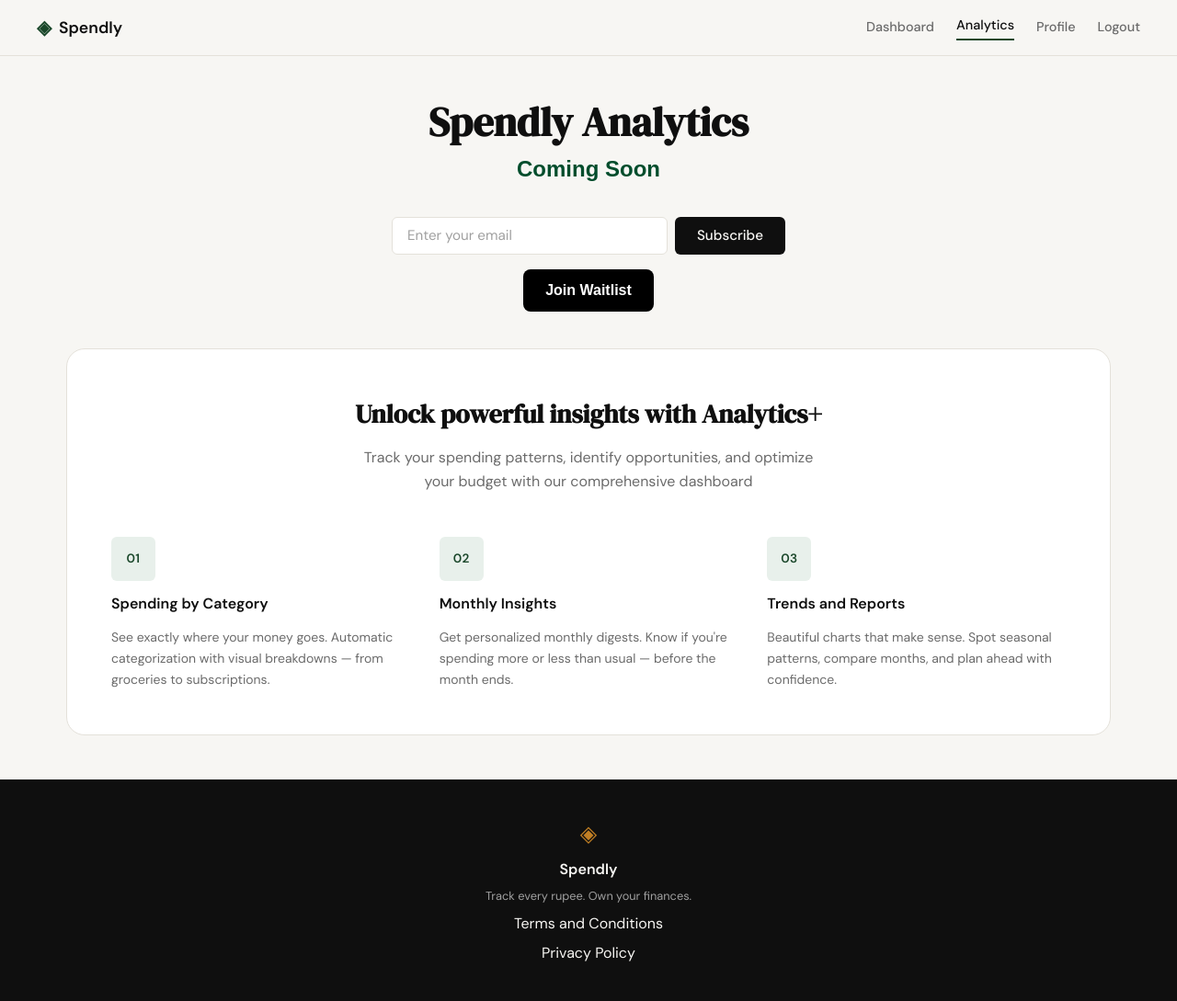
After one commit to rpati99/spendly, a Flask app: page /analytics in a window 1280 px wide. The commit adds this page. Shown: the whole page at 92% size. Run offline with Flask 3, Linux system fonts and the light colour scheme; the visitor is signed in with stand-in values (Sample User, id 1).

Commit message:
feat: add Analytics Coming Soon page with navbar and protected route
- Create analytics.html Coming Soon page with email signup and feature card
  matching the Figma "Coming Soon" wireframe design
- Add Analytics nav item in base.html (visible only to logged-in users)
  with active underline state via request.endpoint checks
- Add /analytics Flask route in app.py protected by login check
- Fix seed_db FK constraint bug: use last_insert_rowid() instead of
  hardcoded user_id=1
- Add analytics page CSS and .nav-link-active style

Co-Authored-By: Claude Opus 4.7 <noreply@anthropic.com>

```diff
--- a/app.py
+++ b/app.py
@@ -256,6 +256,15 @@ def delete_expense(id):
     return "Delete expense — coming in Step 9"
 
 
+@app.route("/analytics")
+def analytics():
+    if "user_id" not in session:
+        flash("Please log in to access Analytics.", "error")
+        return redirect(url_for("login"))
+
+    return render_template("analytics.html")
+
+
 with app.app_context():
     init_db()
     seed_db()
--- a/database/db.py
+++ b/database/db.py
@@ -147,6 +147,8 @@ def seed_db():
         "INSERT INTO users (name, email, password_hash) VALUES (?, ?, ?)",
         ("Demo User", "demo@spendly.com", pw_hash),
     )
+    cur = db.execute("SELECT last_insert_rowid()")
+    demo_user_id = cur.fetchone()[0]
 
     expenses = [
         ("Food", 12.50, "2026-05-02", "Grocery run"),
@@ -161,6 +163,6 @@ def seed_db():
     for cat, amt, dt, desc in expenses:
         db.execute(
             "INSERT INTO expenses (user_id, amount, category, date, description) VALUES (?, ?, ?, ?, ?)",
-            (1, amt, cat, dt, desc),
+            (demo_user_id, amt, cat, dt, desc),
         )
     db.commit()
--- a/static/css/style.css
+++ b/static/css/style.css
@@ -108,6 +108,12 @@ a { color: inherit; text-decoration: none; }
 
 .nav-links a { color: var(--ink-muted); transition: color 0.2s; }
 .nav-links a:hover { color: var(--ink); }
+
+.nav-link-active {
+    color: var(--ink) !important;
+    border-bottom: 2px solid var(--accent);
+    padding-bottom: 2px;
+}
 
 .nav-cta {
     background: var(--ink) !important;
@@ -1278,3 +1284,178 @@ a { color: inherit; text-decoration: none; }
         padding: 2rem 1rem;
     }
 }
+
+/* ------------------------------------------------------------------ */
+/* Analytics Page                                                       */
+/* ------------------------------------------------------------------ */
+
+.analytics-section {
+    max-width: var(--max-width);
+    margin: 0 auto;
+    padding: 3rem 2rem;
+}
+
+.analytics-hero {
+    text-align: center;
+    margin-bottom: 2.5rem;
+}
+
+.analytics-title {
+    font-family: var(--font-display);
+    font-size: 2.75rem;
+    color: var(--ink);
+    margin-bottom: 0.5rem;
+    line-height: 1.1;
+}
+
+.analytics-subtitle {
+    font-family: Arial, Helvetica, sans-serif;
+    font-size: 1.5rem;
+    font-weight: bold;
+    color: #004D2C;
+    margin-bottom: 2rem;
+}
+
+.analytics-signup {
+    display: flex;
+    justify-content: center;
+    margin-bottom: 1rem;
+}
+
+.analytics-signup-form {
+    display: flex;
+    gap: 0.5rem;
+    flex-wrap: wrap;
+    justify-content: center;
+}
+
+.analytics-email {
+    width: 300px;
+    max-width: 100%;
+    padding: 0.6rem 1rem;
+    border: 1px solid var(--border);
+    border-radius: var(--radius-sm);
+    font-family: var(--font-body);
+    font-size: 0.95rem;
+    color: var(--ink);
+    background: var(--paper-card);
+    outline: none;
+    transition: border-color 0.2s;
+}
+
+.analytics-email:focus { border-color: var(--accent); }
+.analytics-email::placeholder { color: var(--ink-faint); }
+
+.analytics-subscribe-btn {
+    padding: 0.6rem 1.5rem;
+    background: var(--ink);
+    color: var(--paper);
+    border: none;
+    border-radius: var(--radius-sm);
+    font-family: var(--font-body);
+    font-size: 0.95rem;
+    font-weight: 500;
+    cursor: pointer;
+    transition: background 0.2s;
+}
+
+.analytics-subscribe-btn:hover { background: var(--accent); }
+
+.analytics-ctas {
+    display: flex;
+    justify-content: center;
+    gap: 1rem;
+}
+
+.analytics-content-card {
+    background: var(--paper-card);
+    border: 1px solid var(--border);
+    border-radius: var(--radius-lg);
+    padding: 3rem;
+}
+
+.analytics-card-header {
+    text-align: center;
+    margin-bottom: 3rem;
+}
+
+.analytics-card-title {
+    font-family: var(--font-display);
+    font-size: 1.75rem;
+    color: var(--ink);
+    margin-bottom: 0.75rem;
+}
+
+.analytics-card-subtitle {
+    font-size: 1rem;
+    color: var(--ink-muted);
+    max-width: 500px;
+    margin: 0 auto;
+    line-height: 1.6;
+}
+
+.analytics-features {
+    display: grid;
+    grid-template-columns: repeat(3, 1fr);
+    gap: 2rem;
+}
+
+.analytics-feature {
+    display: flex;
+    flex-direction: column;
+    gap: 0.75rem;
+}
+
+.analytics-feature-badge {
+    display: inline-flex;
+    align-items: center;
+    justify-content: center;
+    width: 48px;
+    height: 48px;
+    background: var(--accent-light);
+    color: var(--accent);
+    border-radius: var(--radius-sm);
+    font-family: var(--font-body);
+    font-size:  0.85rem;
+    font-weight: 700;
+    letter-spacing: 0.02em;
+}
+
+.analytics-feature-title {
+    font-family: var(--font-body);
+    font-size: 1rem;
+    font-weight: 600;
+    color: var(--ink);
+}
+
+.analytics-feature-desc {
+    font-size: 0.875rem;
+    color: var(--ink-muted);
+    line-height: 1.65;
+}
+
+@media (max-width: 900px) {
+    .analytics-features {
+        grid-template-columns: 1fr;
+        gap: 1.5rem;
+    }
+
+    .analytics-content-card {
+        padding: 2rem;
+    }
+}
+
+@media (max-width: 600px) {
+    .analytics-title {
+        font-size: 2rem;
+    }
+
+    .analytics-email {
+        width: 100%;
+    }
+
+    .analytics-signup-form {
+        flex-direction: column;
+        width: 100%;
+    }
+}
--- /dev/null
+++ b/templates/analytics.html
@@ -0,0 +1,56 @@
+{% extends "base.html" %}
+
+{% block title %}Analytics — Spendly{% endblock %}
+
+{% block content %}
+
+<section class="analytics-section">
+
+    <div class="analytics-hero">
+        <h1 class="analytics-title">Spendly Analytics</h1>
+        <p class="analytics-subtitle">Coming Soon</p>
+
+        <div class="analytics-signup">
+            <form class="analytics-signup-form" action="#" method="POST">
+                <input type="email" class="form-input analytics-email" placeholder="Enter your email" required>
+                <button type="submit" class="btn-primary analytics-subscribe-btn">Subscribe</button>
+            </form>
+        </div>
+
+        <div class="analytics-ctas">
+            <a href="#" class="btn-secondary">Join Waitlist</a>
+        </div>
+    </div>
+
+    <div class="analytics-content-card">
+        <div class="analytics-card-header">
+            <h2 class="analytics-card-title">Unlock powerful insights with Analytics+</h2>
+            <p class="analytics-card-subtitle">Track your spending patterns, identify opportunities, and optimize your budget with our comprehensive dashboard</p>
+        </div>
+
+        <div class="analytics-features">
+
+            <div class="analytics-feature">
+                <div class="analytics-feature-badge">01</div>
+                <h3 class="analytics-feature-title">Spending by Category</h3>
+                <p class="analytics-feature-desc">See exactly where your money goes. Automatic categorization with visual breakdowns — from groceries to subscriptions.</p>
+            </div>
+
+            <div class="analytics-feature">
+                <div class="analytics-feature-badge">02</div>
+                <h3 class="analytics-feature-title">Monthly Insights</h3>
+                <p class="analytics-feature-desc">Get personalized monthly digests. Know if you're spending more or less than usual — before the month ends.</p>
+            </div>
+
+            <div class="analytics-feature">
+                <div class="analytics-feature-badge">03</div>
+                <h3 class="analytics-feature-title">Trends and Reports</h3>
+                <p class="analytics-feature-desc">Beautiful charts that make sense. Spot seasonal patterns, compare months, and plan ahead with confidence.</p>
+            </div>
+
+        </div>
+    </div>
+
+</section>
+
+{% endblock %}
--- a/templates/base.html
+++ b/templates/base.html
@@ -20,8 +20,9 @@
             </a>
             <div class="nav-links">
                 {% if session.get('user_id') %}
-                    <a href="{{ url_for('dashboard') }}">Dashboard</a>
-                    <a href="{{ url_for('profile') }}">Profile</a>
+                    <a href="{{ url_for('dashboard') }}" {% if request.endpoint == 'dashboard' %}class="nav-link-active"{% endif %}>Dashboard</a>
+                    <a href="{{ url_for('analytics') }}" {% if request.endpoint == 'analytics' %}class="nav-link-active"{% endif %}>Analytics</a>
+                    <a href="{{ url_for('profile') }}" {% if request.endpoint == 'profile' %}class="nav-link-active"{% endif %}>Profile</a>
                     <form action="{{ url_for('logout') }}" method="POST" class="nav-logout-form">
                         <button type="submit" class="nav-logout-btn">Logout</button>
                     </form>
```
